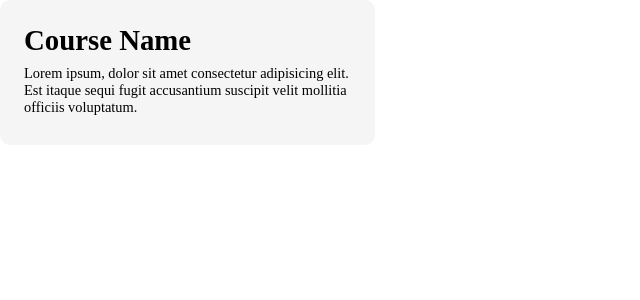
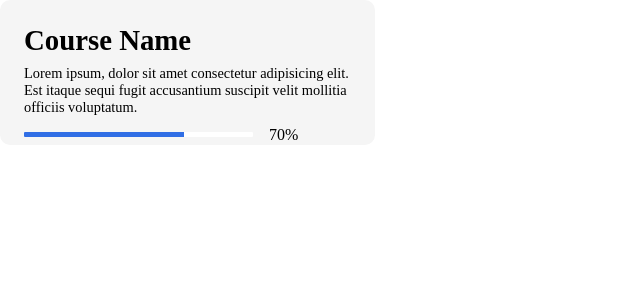
Before and after one commit to SamerEGhaly/Online-Learning-Site, a React (Vite) app: page / in a window 1280 px wide. Shown: the top 300 px of the page, without its empty margins (0-640 px from the left). Built offline with nearby package versions, Linux system fonts and the light colour scheme.

Commit message:
add styling to progress bar

```diff
--- a/src/CSS/course.css
+++ b/src/CSS/course.css
@@ -13,4 +13,5 @@
 
 .course-description{
     font-size: 0.9rem;
+    margin-bottom: 1rem;
 }
--- /dev/null
+++ b/src/CSS/progressBar.css
@@ -0,0 +1,15 @@
+.progress{
+    height: 5px;
+    width: 100%;
+    display: flex;
+    align-items: center;
+    gap: 1rem
+}
+
+.progress-bar{
+    height: 100%;
+    width: 70%;
+    background-color: white;
+    border-radius: 1px;
+    overflow: hidden;
+}
--- a/src/Components/ProgressBar.jsx
+++ b/src/Components/ProgressBar.jsx
@@ -1,10 +1,20 @@
+import "../CSS/progressBar.css"
+
 function ProgressBar(){
+
+    const progress = 70;
+    const progressStyle = {
+        backgroundColor: "#306EE5",
+        width: `${progress}%`,
+        height: "100%"
+    }
+
     return(
         <div className="progress">
             <div className="progress-bar">
-                <div className="progress-bar-completed"></div>
+                <div style={progressStyle} className="progress-bar-completed"></div>
             </div>
-            <p className="percentage"></p>
+            <p className="percentage">{`${progress}%`}</p>
         </div>
     )
 }
```
